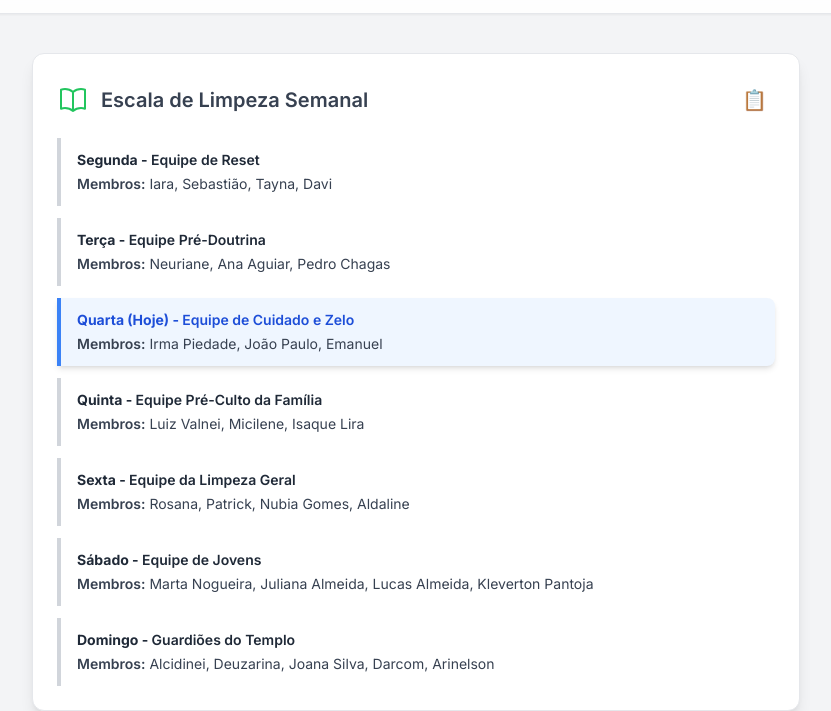
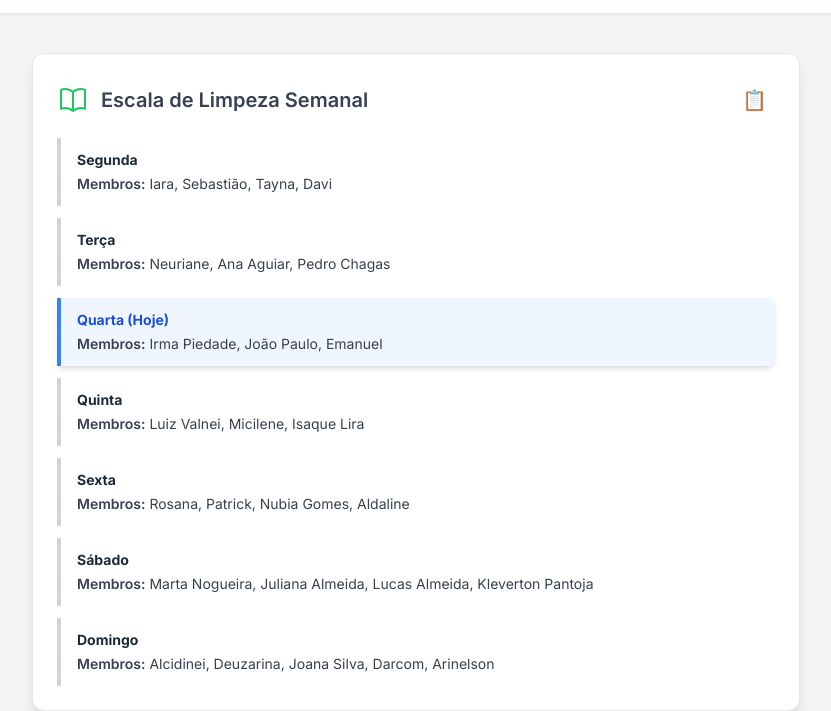
Before and after one commit to AdMaz25/painel-igreja, a plain HTML site: page index.html in a window 1280 px wide. Shown: the part 99-810 px from the top of the page, without its empty margins (224-1055 px from the left). Drawn offline with nearby package versions, Linux system fonts and the light colour scheme.

Commit message:
Update index.html

```diff
--- a/index.html
+++ b/index.html
@@ -83,7 +83,6 @@
     <main class="pt-28 md:pt-32">
         <div class="max-w-3xl mx-auto space-y-8">
 
-            <!-- Seção Escala de Limpeza Semanal -->
             <section class="bg-white p-6 rounded-xl shadow-lg hover:shadow-xl transition-shadow duration-300 border border-gray-200" aria-labelledby="cleaning-heading">
                  <div class="flex justify-between items-center mb-4">
                     <h2 id="cleaning-heading" class="text-xl font-semibold text-gray-700 flex items-center">
@@ -101,7 +100,6 @@
                 </div>
             </section>
 
-            <!-- Seção Calendário -->
             <section class="bg-white p-6 rounded-xl shadow-lg hover:shadow-xl transition-shadow duration-300 border border-gray-200" aria-labelledby="calendar-heading">
                 <div class="flex flex-col sm:flex-row justify-between items-start sm:items-center mb-4">
                     <h2 id="calendar-heading" class="text-xl font-semibold text-gray-700 flex items-center mb-2 sm:mb-0">
@@ -183,34 +181,13 @@
         },
         data: {
             cleaningScheduleDefinition: [
-                {
-                    dayOfWeek: 1, teamName: "Equipe de Reset",
-                    members: ["Iara", "Sebastião", "Tayna", "Davi"]
-                },
-                {
-                    dayOfWeek: 2, teamName: "Equipe Pré-Doutrina",
-                    members: ["Neuriane", "Ana Aguiar", "Pedro Chagas"]
-                },
-                {
-                    dayOfWeek: 3, teamName: "Equipe de Cuidado e Zelo",
-                    members: ["Irma Piedade", "João Paulo", "Emanuel"]
-                },
-                {
-                    dayOfWeek: 4, teamName: "Equipe Pré-Culto da Família",
-                    members: ["Luiz Valnei", "Micilene", "Isaque Lira"]
-                },
-                {
-                    dayOfWeek: 5, teamName: "Equipe da Limpeza Geral",
-                    members: ["Rosana", "Patrick", "Nubia Gomes", "Aldaline"]
-                },
-                {
-                    dayOfWeek: 6, teamName: "Equipe de Jovens",
-                    members: ["Marta Nogueira", "Juliana Almeida", "Lucas Almeida", "Kleverton Pantoja"]
-                },
-                {
-                    dayOfWeek: 0, teamName: "Guardiões do Templo",
-                    members: ["Alcidinei", "Deuzarina", "Joana Silva", "Darcom", "Arinelson"]
-                }
+                { dayOfWeek: 1, members: ["Iara", "Sebastião", "Tayna", "Davi"] },
+                { dayOfWeek: 2, members: ["Neuriane", "Ana Aguiar", "Pedro Chagas"] },
+                { dayOfWeek: 3, members: ["Irma Piedade", "João Paulo", "Emanuel"] },
+                { dayOfWeek: 4, members: ["Luiz Valnei", "Micilene", "Isaque Lira"] },
+                { dayOfWeek: 5, members: ["Rosana", "Patrick", "Nubia Gomes", "Aldaline"] },
+                { dayOfWeek: 6, members: ["Marta Nogueira", "Juliana Almeida", "Lucas Almeida", "Kleverton Pantoja"] },
+                { dayOfWeek: 0, members: ["Alcidinei", "Deuzarina", "Joana Silva", "Darcom", "Arinelson"] }
             ],
             churchEventsBase: [
                 { date: "2025-05-11", time: "19:00", type: "especial", title: "Culto Especial Dia das Mães" },
@@ -329,8 +306,7 @@
                 const dayDiv = this.utils.createElement('div', dayDivClasses);
 
                 const dayNameText = this.config.diasDaSemana[item.dayOfWeek] + (isCurrentDay ? " (Hoje)" : "");
-                const headerP = this.utils.createElement('p', ['font-bold', isCurrentDay ? 'text-blue-700' : 'text-gray-800'], {});
-                headerP.innerHTML = `${dayNameText} - <span class="font-semibold">${item.teamName}</span>`;
+                const headerP = this.utils.createElement('p', ['font-bold', isCurrentDay ? 'text-blue-700' : 'text-gray-800'], {}, dayNameText);
 
                 const membersP = this.utils.createElement('p', ['text-sm', 'text-gray-700', 'mt-1'], {});
                 membersP.innerHTML = `<span class="font-semibold">Membros:</span> ${item.members.join(', ')}`;
@@ -395,7 +371,7 @@
             orderedSchedule.forEach(item => {
                 const dayName = this.config.diasDaSemana[item.dayOfWeek];
                 const responsibleText = Array.isArray(item.members) ? item.members.join(', ') : item.members;
-                textToCopy += `${dayName} (${item.teamName}): ${responsibleText}\n`;
+                textToCopy += `${dayName}: ${responsibleText}\n`;
             });
             const buttonElement = document.getElementById('copy-cleaning-schedule');
             this.copyToClipboard(textToCopy, buttonElement);
@@ -503,8 +479,10 @@
                     dayEl.appendChild(eventsDisplayContainer);
                     if(eventInfosForAria.length === 0) {
                          eventsDisplayContainer.appendChild(this.utils.createElement('p', ['text-xs', 'text-gray-400', 'italic'], {}, 'Nenhum evento agendado.'));
+                        ariaLabelDay += ". Nenhum evento agendado.";
+                    } else {
+                         ariaLabelDay += `. Eventos: ${eventInfosForAria.join("; ")}`;
                     }
-                    ariaLabelDay += `. Eventos: ${eventInfosForAria.length > 0 ? eventInfosForAria.join("; ") : "Nenhum"}`;
                     dayEl.setAttribute('aria-label', ariaLabelDay);
                     fragment.appendChild(dayEl);
                 }
```
